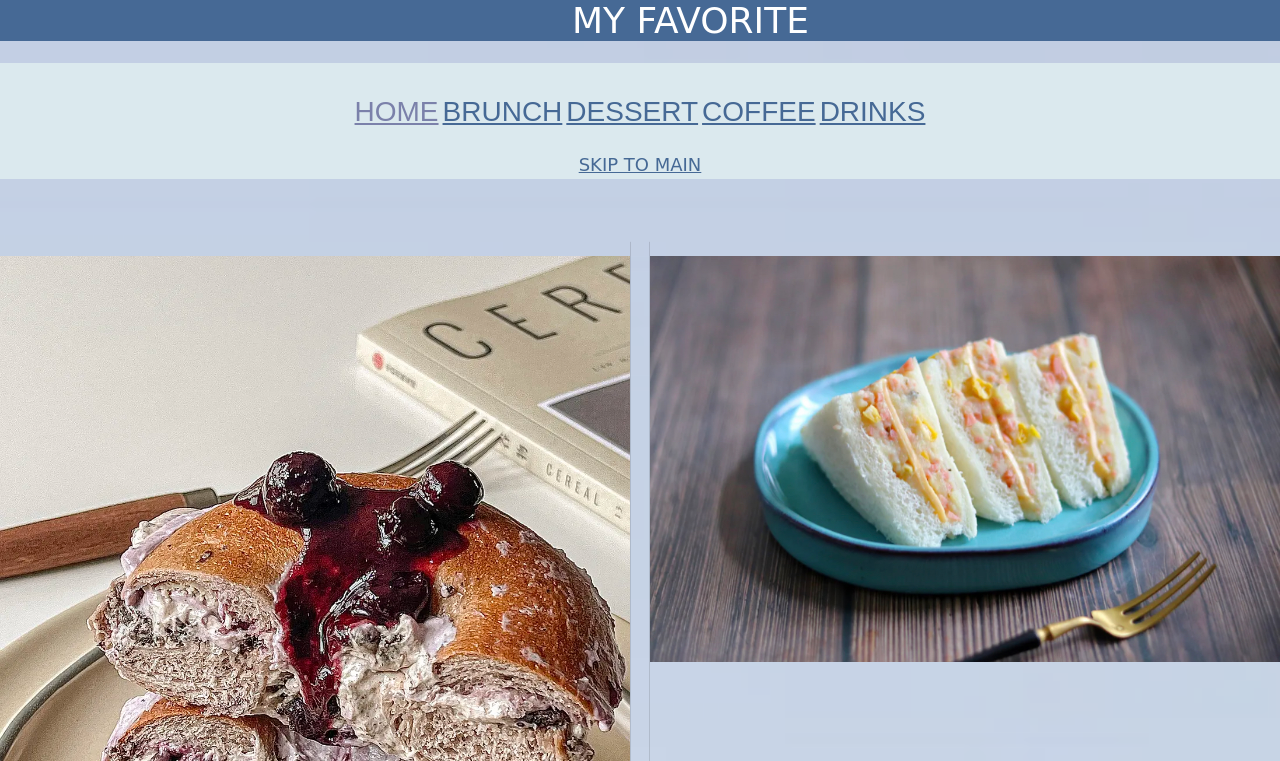
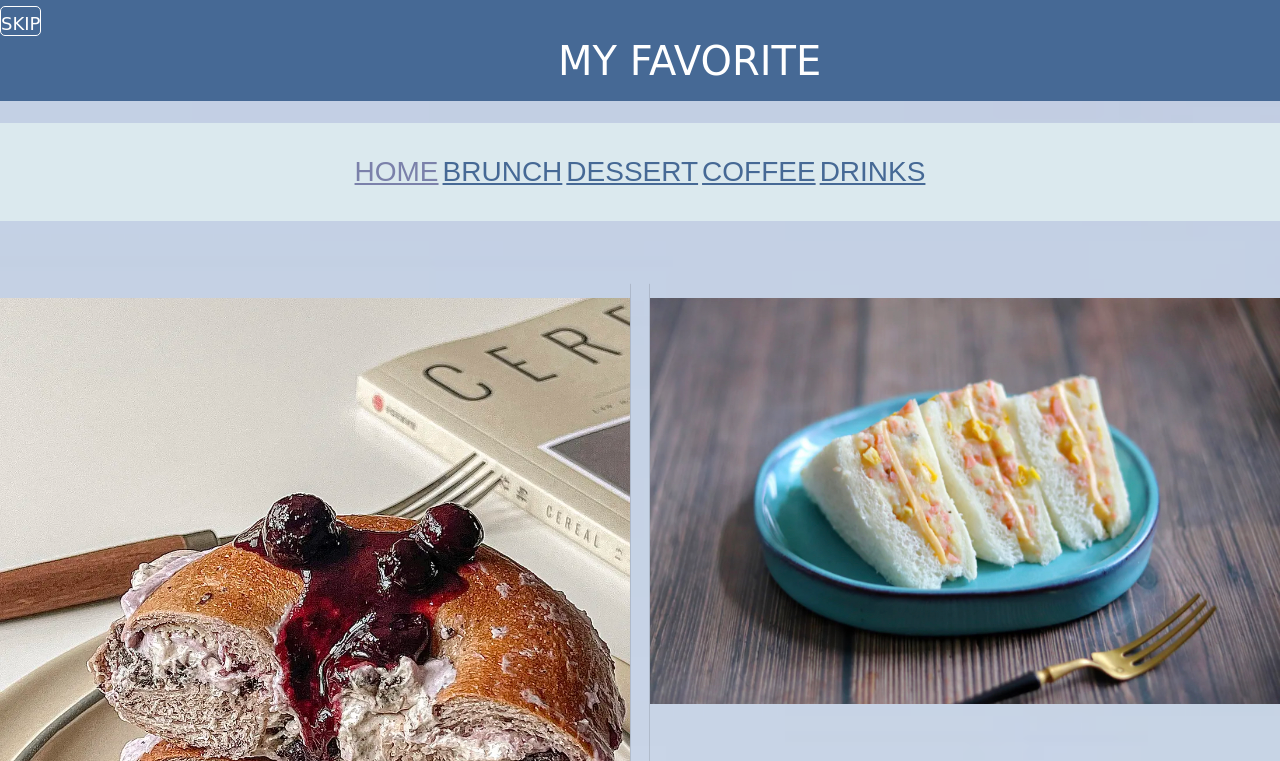
Before and after one commit to JulienneHu/SI664, a plain HTML site: page index.html in a window 1280 px wide. Shown: the top 761 px of the page. Drawn offline with Linux system fonts and the light colour scheme; a web font is replaced by a local one.

Commit message:
Add files via upload

```diff
--- a/css/style.css
+++ b/css/style.css
@@ -16,23 +16,52 @@ body {
     gap: 20px;
 }
 
+.skip {
+    display: block;
+    width: fit-content;
+    margin: .2em auto;
+    border: 1.5px solid white;
+    border-radius: 5px;
+    text-decoration: none;
+    color: white;
+    z-index: 100;
+    justify-self: left;
+}
+
+.skip a {
+    position: absolute;
+    color: black;
+    background-color: white;
+    top: -25px;
+    transition: top 1s ease-out;
+}
+
+.skip a:focus {
+    top: 0;
+}
+
+.skip span {
+    font-size: 18px;
+}
+
 header {
     background-color: #466995;
     border-bottom: 1px solid #466995;
     position: relative;
     text-align: center;
-    height: 40px;
+    height: 100px;
     grid-column: 1/span 1;
     grid-row: 1/span 1;
 }
 
-header span{
+header span {
     color: #FFFFFF;
     font-family: "Bradley Hand", cursive, Serif;
-    font-size: 36px;
+    font-size: 40px;
     font-weight: 500;
     text-transform: uppercase;
     text-align: center;
+    justify-self: center;
 }
 
 nav {
@@ -57,11 +86,6 @@ ul {
     display: inline-block;
 }
 
-.skip-to-main-content-link{
-    font-size: 18px;
-    font-family: "Bradley Hand", cursive, Serif;
-}
-
 main {
     grid-column: 1/span 1;
     grid-row: 3/span 8;
@@ -69,13 +93,13 @@ main {
     margin-top: 44px;
 }
 
-aside{
+aside {
     grid-column: 1/span 1;
     grid-row: 14/span 1;
     width: 100%;
 }
 
-aside p{
+aside p {
     font-family: "Bradley Hand", cursive, Serif;
     font-size: 28px;
     font-weight: 300;
@@ -183,7 +207,7 @@ img:hover {
     border-top: 1px solid #4a4a4a;
 }
 
-.gallery{
+.gallery {
     display: flex;
     flex-flow: row wrap;
     align-content: center;
@@ -192,17 +216,17 @@ img:hover {
     grid-row: 11/span 1;
 }
 
-.gallery img{
+.gallery img {
     width: 470px;
     height: auto;
     margin: 10px
 }
 
-.gallery h2{
+.gallery h2 {
     text-align: center;
 }
 
-#Music{
+#Music {
     grid-column: 1/span 1;
     grid-row: 12/span 1;
 }
@@ -287,7 +311,7 @@ i {
     width: 100%;
     display: grid;
     grid: auto / auto auto;
-    grid-template-columns: repeat(auto-fit,minmax(70%, 1fr));
+    grid-template-columns: repeat(auto-fit, minmax(70%, 1fr));
     grid-gap: 30px;
 }
 
@@ -405,7 +429,7 @@ i {
     40% {
         transform: translate(30px, 0) scale(.7);
         opacity: 1;
-        color:  #466995;
+        color: #466995;
     }
     60% {
         color: #87CEEB;
@@ -421,7 +445,7 @@ i {
 }
 
 /* Applies styles when Reduced Motion is enabled */
-@media (prefers-reduced-motion:reduce) {
+@media (prefers-reduced-motion: reduce) {
     .box span {
         animation: none !important;
         transform: none !important;
@@ -439,17 +463,21 @@ i {
         gap: 20px;
     }
 
-    header{
+    header {
         grid-row: 1/ span 1;
         grid-column: 1/ span 2;
     }
 
-    nav{
+    .skip {
+        margin: .2em auto .2em 0;
+    }
+
+    nav {
         grid-row: 2/ span 1;
         grid-column: 1/ span 2;
     }
 
-    main{
+    main {
         grid-row: 3/ span 4;
         grid-column: 1/ span 2;
         display: grid;
@@ -459,28 +487,28 @@ i {
         margin-top: 44px;
     }
 
-    .gallery{
+    .gallery {
         grid-row: 7/ span 1;
         grid-column: 1/ span 2;
     }
 
-    #Music{
+    #Music {
         grid-row: 8/ span 1;
         grid-column: 1/ span 2;
     }
 
-    #Music #Music-player .Music-Program{
+    #Music #Music-player .Music-Program {
         margin-left: 20%;
     }
 
-    .card{
+    .card {
         grid-row: 9/ span 1;
         grid-column: 1/ span 2;
         padding: 30px 90px 90px 90px;
     }
 
     .card .row {
-        grid-template-columns: repeat(auto-fit,minmax(40%, 1fr));
+        grid-template-columns: repeat(auto-fit, minmax(40%, 1fr));
     }
 
     .card h2 {
@@ -491,24 +519,24 @@ i {
         width: 50%;
     }
 
-    aside{
+    aside {
         grid-row: 10/ span 1;
         grid-column: 1/ span 2;
     }
 
-    footer{
+    footer {
         grid-row: 11/ span 1;
         grid-column: 1/ span 2;
     }
 
-    .gallery img{
+    .gallery img {
         width: 300px;
         flex-direction: row;
         align-items: center;
         justify-content: space-between;
     }
 
-    .recipe{
+    .recipe {
         display: grid;
     }
 
--- a/index.html
+++ b/index.html
@@ -31,9 +31,11 @@
 
 <body class="container">
 
-<a href="#main-content" class="skip-to-main-content-link">Skip to Main</a>
 
 <header>
+    <a href="#main-content" class="skip">
+        <span>Skip  </span>
+    </a>
     <div class="animate box">
         <span>MY FAVORITE</span>
     </div>
@@ -57,7 +59,6 @@
             <a class="nav-link" href="drinks.html">Drinks </a>
         </li>
     </ul>
-    <a href="#main-content" class="skip-to-main-content-link">Skip to Main</a>
 </nav>
 
 
```
Also changed, not shown: brunch.html (+8 -2 lines), coffee.html (+10 -4 lines), dessert.html (+12 -6 lines), drinks.html (+10 -4 lines).
